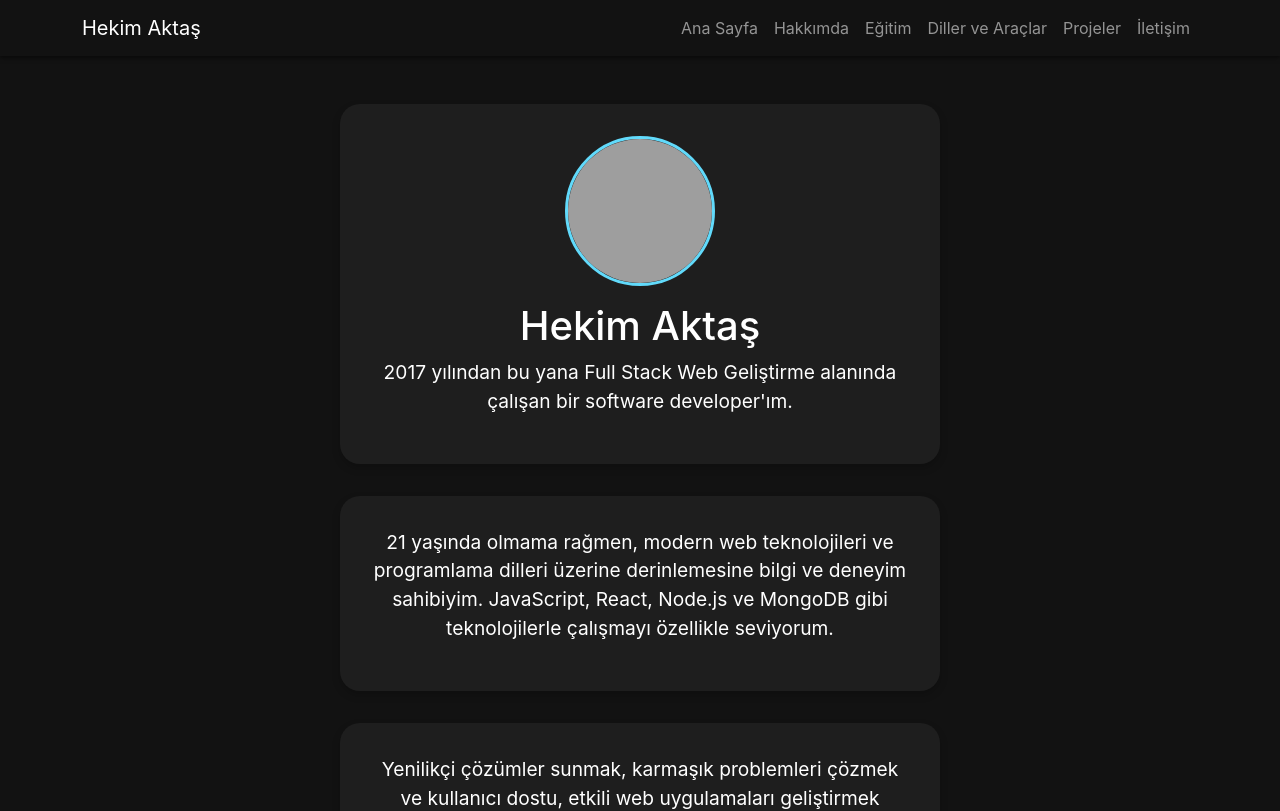
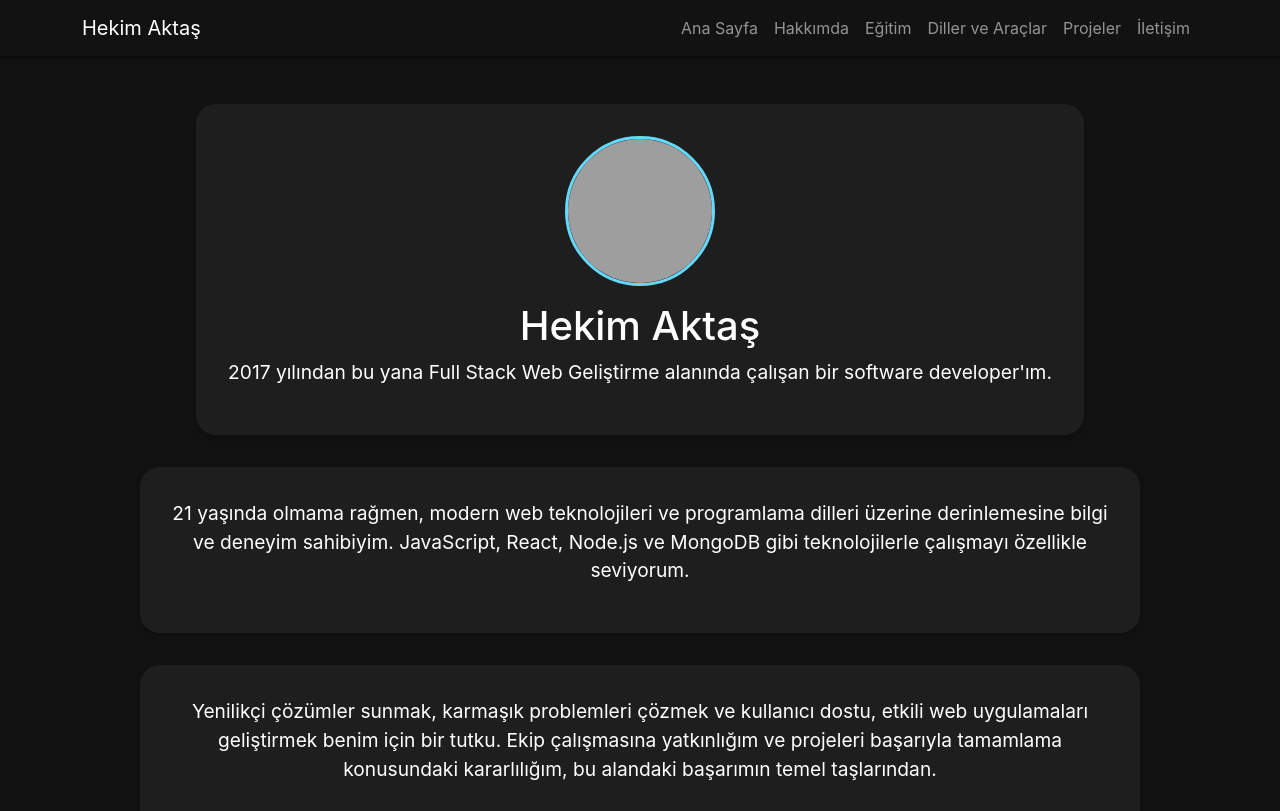
Before and after one commit to aktashekimcan/hekimcan-website-3, a Next.js app: page /about in a window 1280 px wide. Shown: the top 811 px of the page. Built offline with nearby package versions, Linux system fonts and the light colour scheme; grey boxes are pictures that could not be loaded.

Commit message:
Updated about.tsx

```diff
--- a/pages/about.tsx
+++ b/pages/about.tsx
@@ -18,7 +18,7 @@ const Card = styled.div`
   box-shadow: 0 4px 8px 0 rgba(0, 0, 0, 0.2); // Card box shadow
   padding: 2rem;
   margin: 1rem;
-  max-width: 600px;
+  max-width: 600px; // Varsayılan maksimum genişlik
   text-align: center;
 
   h1 {
@@ -29,6 +29,18 @@ const Card = styled.div`
   p {
     font-size: 1.2rem;
     line-height: 1.5;
+  }
+
+  @media (min-width: 768px) {
+    max-width: 700px; // Tablet ve daha büyük ekranlar için genişlik
+  }
+
+  @media (min-width: 1024px) {
+    max-width: 800px; // Masaüstü ekranlar için genişlik
+  }
+
+  @media (min-width: 1200px) {
+    max-width: 1000px; // Büyük masaüstü ekranlar için genişlik
   }
 `;
 
@@ -44,7 +56,7 @@ const About = () => {
   return (
     <>
       <Head>
-        <title>Hakkımda - Hekim Aktaş'ın Portfolyosu</title>
+        <title>Hakkımda -  HEKİM AKTAŞ&apos;ın  Portfolyosu</title>
         <meta
           name="description"
           content="Hekim Aktaş Software Developer Portfolio Hakkımda Sayfası"
@@ -61,7 +73,6 @@ const About = () => {
             2017 yılından bu yana Full Stack Web Geliştirme alanında çalışan bir
             software developer&apos;ım.
           </p>
-
         </Card>
         <Card>
           <p>
```
